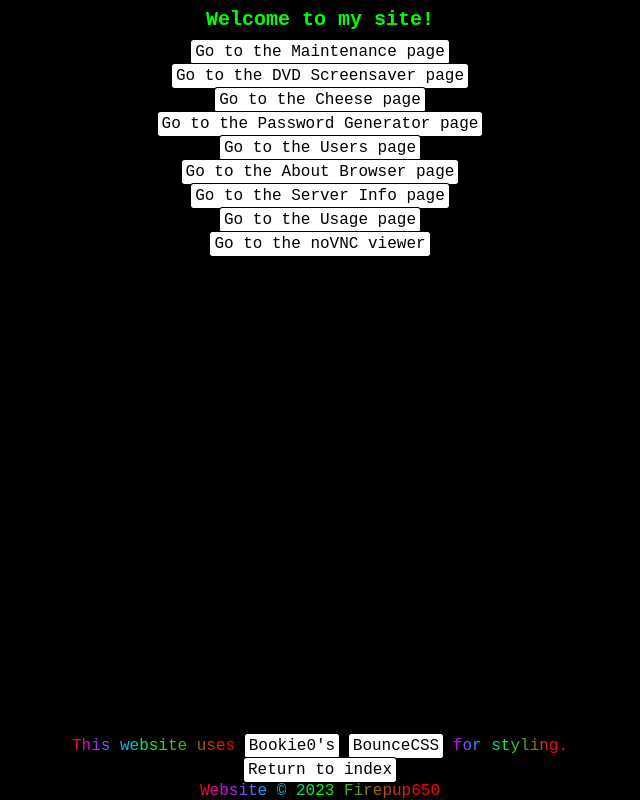
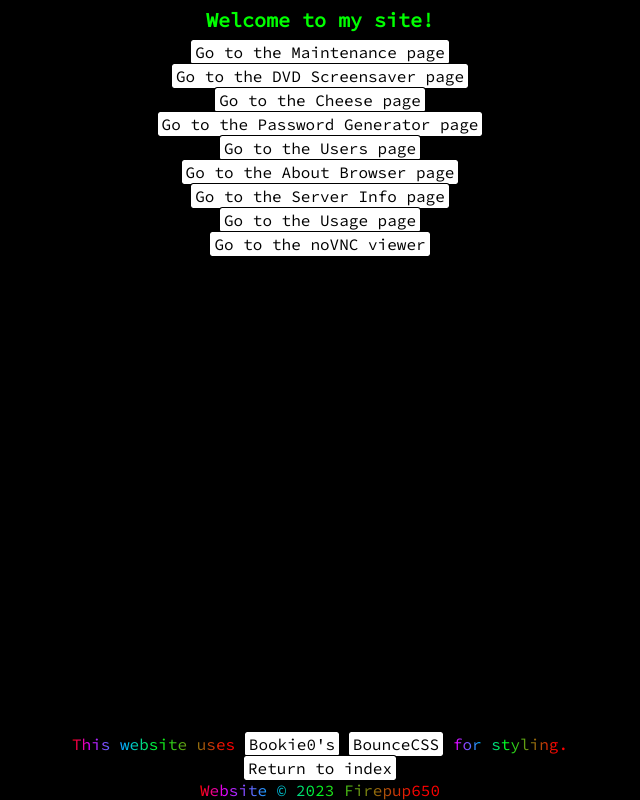
Before and after one commit to F1repup650/firepup-site, a website: page public/pages/index.html in a window 1280 px wide. Shown: the whole page, without its empty margins (320-960 px from the left). Drawn offline with Linux system fonts and the light colour scheme; files that its build step writes are made by us from their sources; files whose address does not match are found by name.

Commit message:
It wasn't loading the font

```diff
--- a/public/styles/style.css
+++ b/public/styles/style.css
@@ -2,10 +2,7 @@
 
 @font-face {
   font-family: 'Source Code Pro';
-  font-style: normal;
-  font-weight: 400;
-  src: url('/fonts/SourceCodePro.ttf') format('ttf');
-  unicode-range: U+0460-052F, U+1C80-1C88, U+20B4, U+2DE0-2DFF, U+A640-A69F, U+FE2E-FE2F;
+  src: url('/fonts/SourceCodePro.ttf');
 }
 
 html, body {
```
